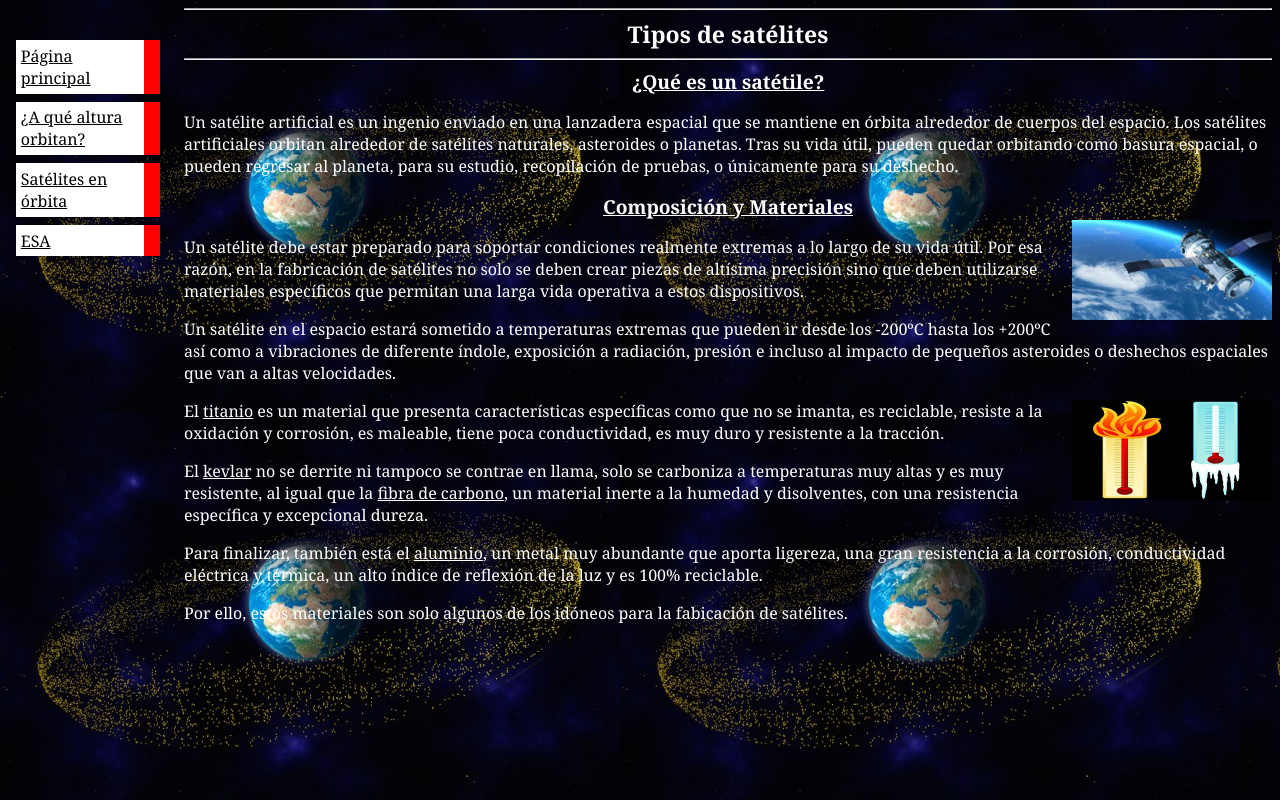
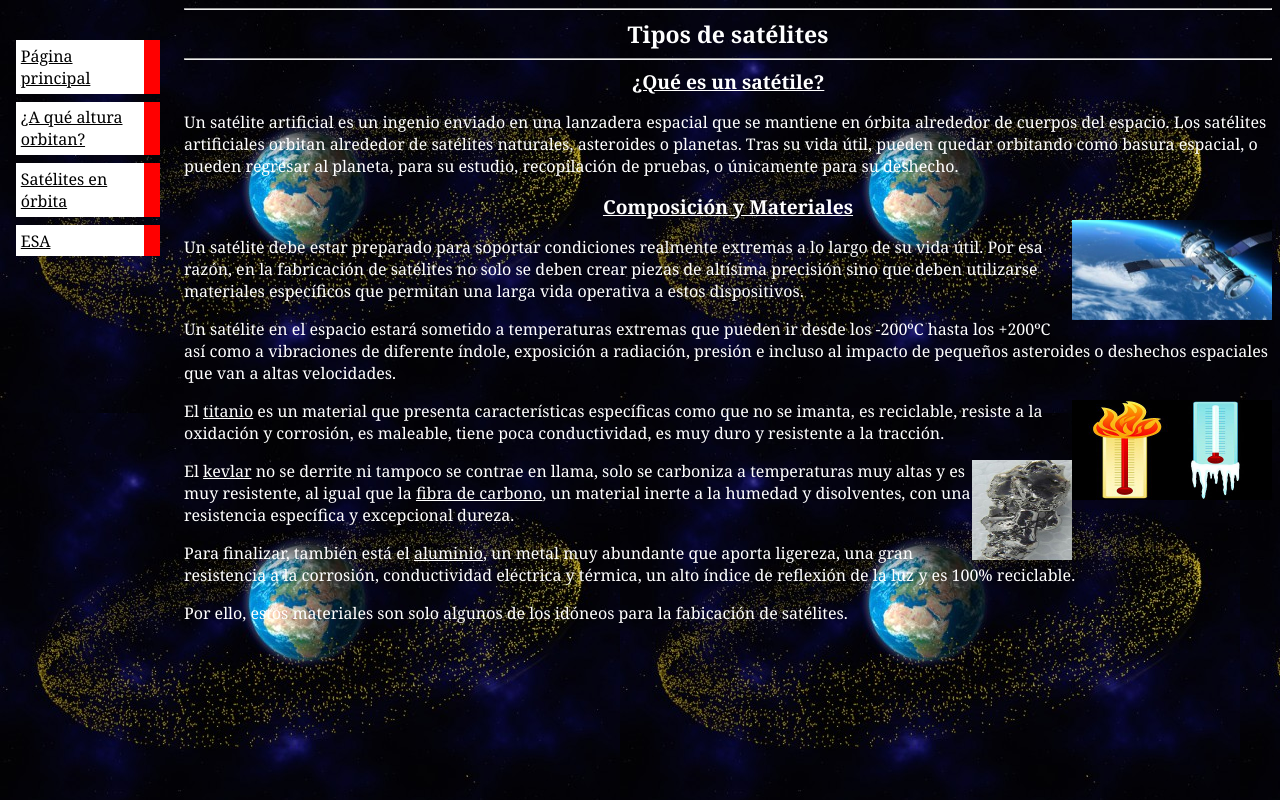
Before and after one commit to Alejandro-HM/satelites, a plain HTML site: page index.html in a window 1280 px wide. Drawn offline with Linux system fonts and the light colour scheme.

Commit message:
Update index.html

```diff
--- a/index.html
+++ b/index.html
@@ -28,6 +28,7 @@
   <center><img src="contraste.jpg" alt="Imagen que simula el contraste entre temperaturas" width="200" height="100" align="right"></center>
 <p>El <u>titanio</u> es un material que presenta características específicas como que no se imanta, es reciclable, resiste a la oxidación y corrosión, es maleable,
  tiene poca conductividad, es muy duro y resistente a la tracción.
+  <center><img src="Titanio.jpg"width="100" height="100" align="right"></center>
 <p>El <u>kevlar</u> no se derrite ni tampoco se contrae en llama, solo se carboniza a temperaturas muy altas y es muy resistente, al igual que la <u>fibra de carbono</u>,
  un material inerte a la humedad y disolventes, con una resistencia específica y excepcional dureza.
 <p>Para finalizar, también está el <u>aluminio</u>, un metal muy abundante que aporta ligereza, una gran resistencia a la corrosión, conductividad eléctrica y
```
